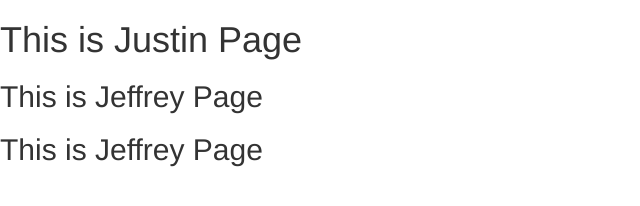
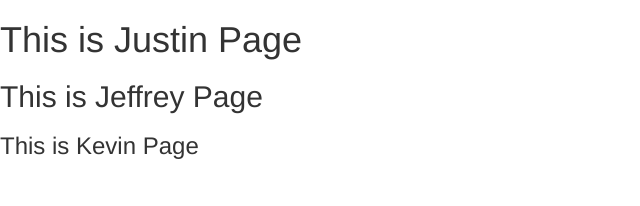
Before and after one commit to gaohongwei/gaohongwei.github.io, a plain HTML site: page index.html in a window 1280 px wide. Shown: the whole page, without its empty margins (0-640 px from the left). Drawn offline with nearby package versions, Linux system fonts and the light colour scheme.

Commit message:
Update index.html

```diff
--- a/index.html
+++ b/index.html
@@ -15,6 +15,6 @@
 <body>
   <h1>This is Justin Page</h1>
   <h2>This is Jeffrey Page</h2>
-  <h2>This is Jeffrey Page</h2>
+  <h3>This is Kevin Page</h3>
 </body>
 </html>
```
